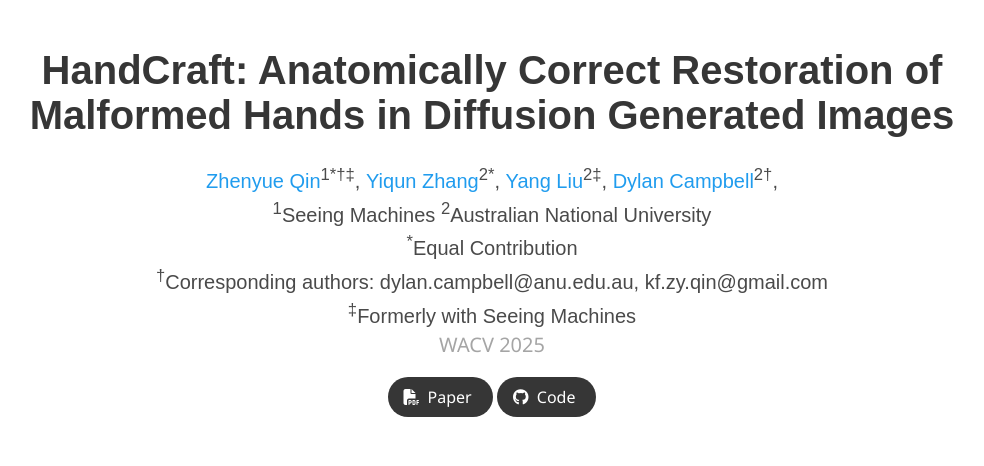
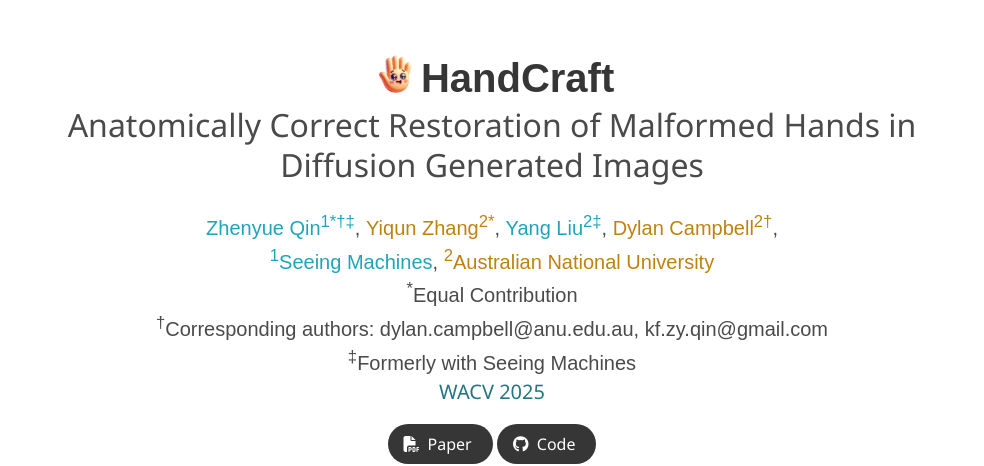
Before and after one commit to kfzyqin/handcraft, a plain HTML site: page docs/index.html in a window 1280 px wide. Shown: the top 466 px of the page, without its empty margins (148-1132 px from the left). Drawn offline with nearby package versions, Linux system fonts and the light colour scheme; some icons are missing; a web font is replaced by a local one.

Commit message:
[WEBSITE] Update website

```diff
--- a/docs/index.html
+++ b/docs/index.html
@@ -4,6 +4,7 @@
   <meta charset="utf-8">
   <meta name="viewport" content="width=device-width, initial-scale=1">
   <title>HandCraft: Anatomically Correct Restoration of Malformed Hands in Diffusion Generated Images</title>
+  <link rel="icon" href="./images/handcraft_logo.png">
 
   <!-- Global site tag (gtag.js) - Google Analytics -->
   <!-- <script async src="https://www.googletagmanager.com/gtag/js?id=G-PYVRSFMDRL"></script> -->
@@ -44,30 +45,36 @@
     <div class="container is-max-desktop">
       <div class="columns is-centered">
         <div class="column has-text-centered">
-          <h1 class="title is-2 publication-title">HandCraft: Anatomically Correct Restoration of Malformed Hands in Diffusion Generated Images</h1>
+          <h1 class="title is-2 publication-title">
+            <img src="images/handcraft_logo.png" style="width:1.3em; margin-right: -0.3em; vertical-align: -0.2em;" alt="Logo" />
+            HandCraft
+          </h1>
+          <h2 class="subtitle is-3 publication-subtitle">
+            Anatomically Correct Restoration of Malformed Hands in Diffusion Generated Images
+          </h2>
 
           <div class="is-size-5 publication-authors">
             <span class="author-block">
-              <a href="https://scholar.google.com/citations?hl=en&user=z-fQRcUAAAAJ" target="_blank">
-                Zhenyue Qin</a><sup>1*†‡</sup>,
+              <a href="https://kfzyqin.github.io" target="_blank" style="color:#1fa4ba !important;">
+                Zhenyue Qin</a><sup style="color:#1fa4ba;">1*†‡</sup>,
             </span>
             <span class="author-block">
-              <a>
-                Yiqun Zhang</a><sup>2*</sup>,
+              <a style="color:#BE830E !important;">
+                Yiqun Zhang</a><sup style="color:#BE830E !important;">2*</sup>,
             </span>
             <span class="author-block">
-              <a>
-                Yang Liu</a><sup>2‡</sup>,
+              <a style="color:#1fa4ba !important;">
+                Yang Liu</a><sup style="color:#1fa4ba !important;">2‡</sup>,
             </span>
             <span class="author-block">
-              <a href="https://scholar.google.com/citations?hl=en&user=FayBF1AAAAAJ" target="_blank">
-                Dylan Campbell</a><sup>2†</sup>,
+              <a href="https://sites.google.com/view/djcampbell" target="_blank" style="color:#BE830E !important;">
+                Dylan Campbell</a><sup style="color:#BE830E !important;">2†</sup>,
             </span>
           </div>
 
           <div class="is-size-5 publication-authors">
-            <span class="author-block"><sup>1</sup>Seeing Machines</span>
-            <span class="author-block"><sup>2</sup>Australian National University</span>
+            <span class="author-block" style="color:#1fa4ba !important;"><sup>1</sup>Seeing Machines</span>,
+            <span class="author-block" style="color:#BE830E !important;"><sup>2</sup>Australian National University</span>
           </div>
 
           <div class="is-size-5 publication-authors">
@@ -78,7 +85,7 @@
 
 
           <div class="is-size-5">
-            <span style="color: rgb(165, 165, 165);">WACV 2025</span>
+            <span style="color: #247582;">WACV 2025</span>
           </div>
 
           <div class="column has-text-centered">
```
Also changed, not shown: docs/images/handcraft_logo.png (added), 1 other file.
